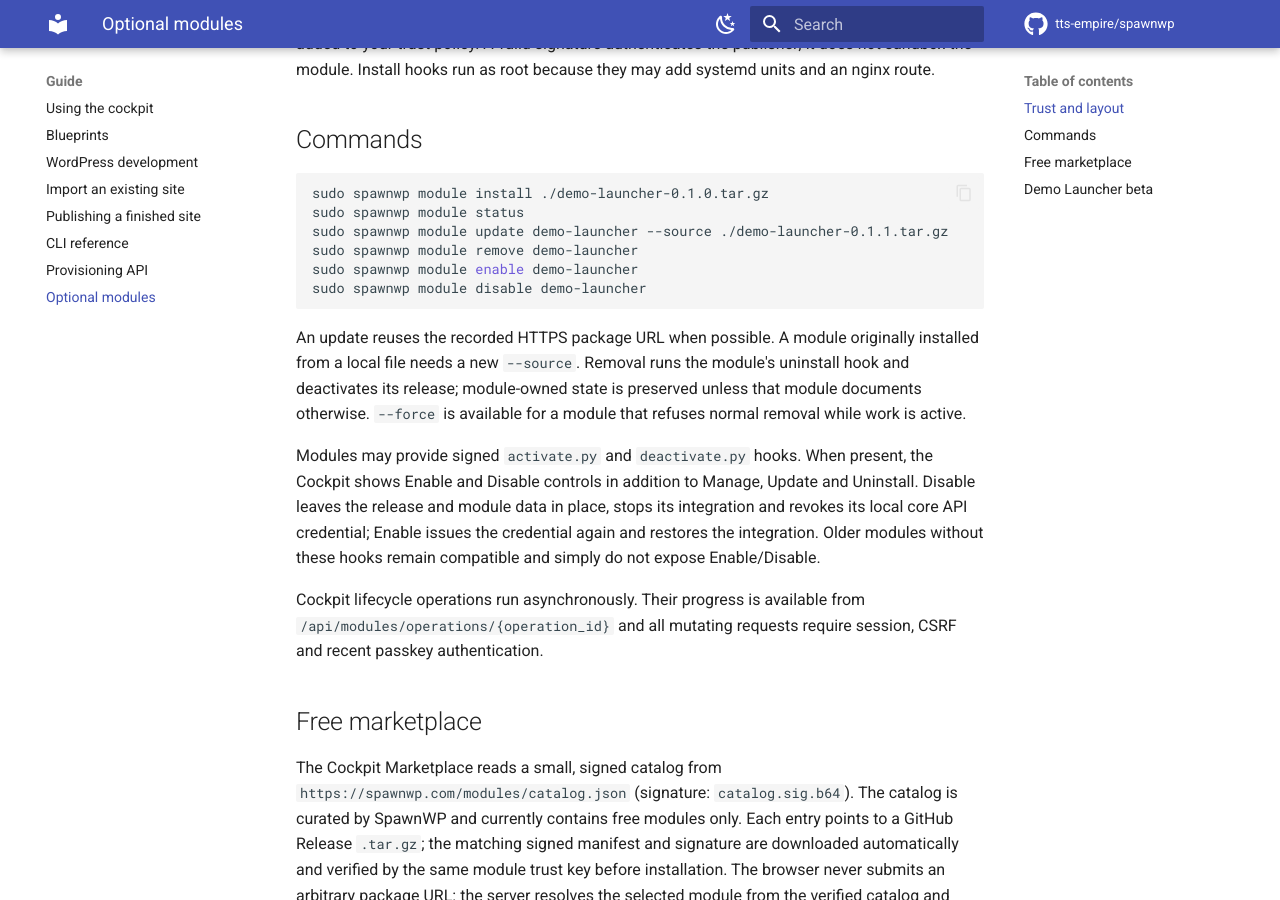
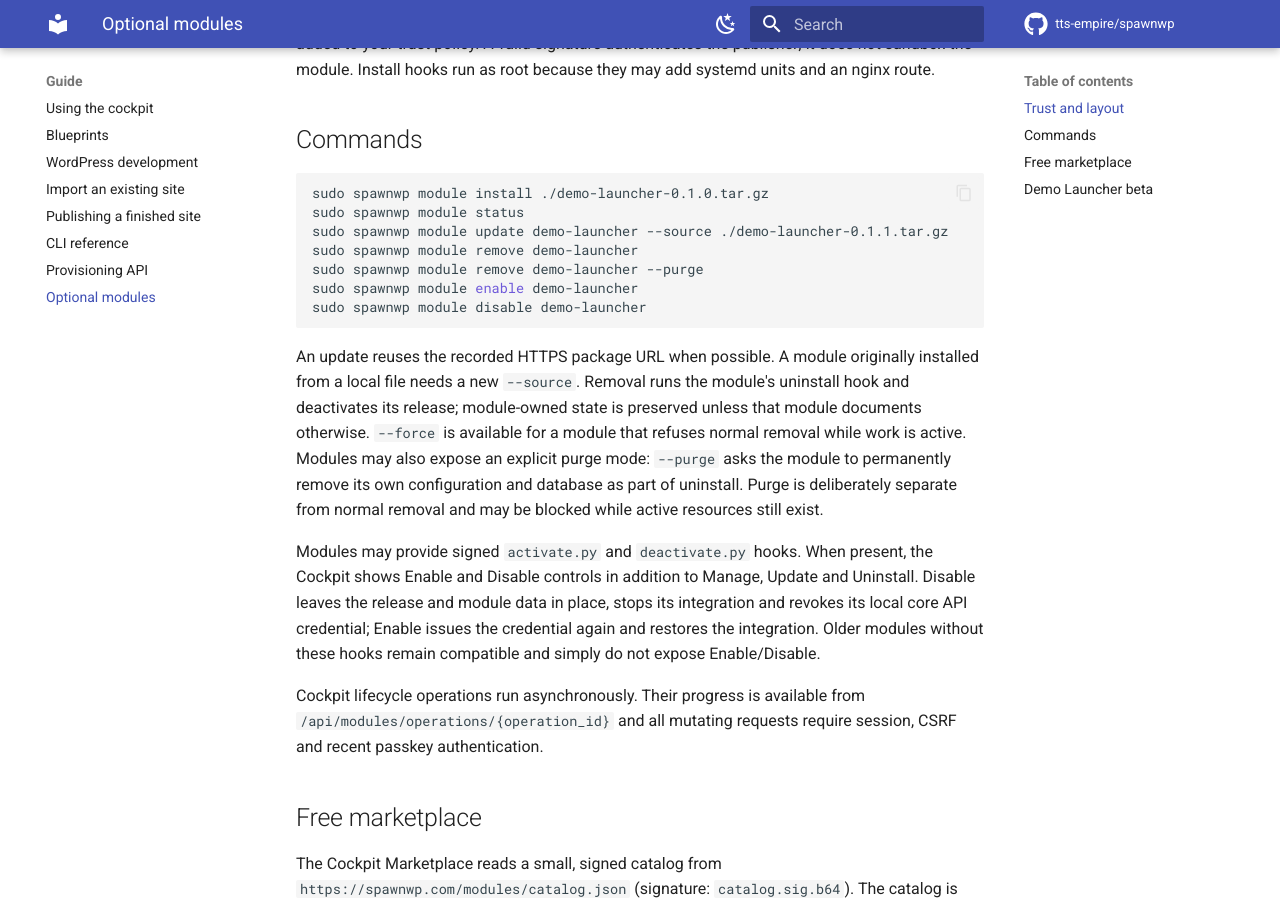
Before and after one commit to tts-empire/spawnwp, an MkDocs documentation site: the page built from docs/modules.md, in a window 1280 px wide and 900 px high, scrolled down 839 px. Built offline with MkDocs 1.6.1 and Material for MkDocs 9.7.7, drawn with Linux system fonts in a browser that asks for light colours; comment, search, counter and statistics services are not loaded.

Commit message:
Add explicit module data purge

````diff
--- a/docs/modules.md
+++ b/docs/modules.md
@@ -41,6 +41,7 @@
 sudo spawnwp module status
 sudo spawnwp module update demo-launcher --source ./demo-launcher-0.1.1.tar.gz
 sudo spawnwp module remove demo-launcher
+sudo spawnwp module remove demo-launcher --purge
 sudo spawnwp module enable demo-launcher
 sudo spawnwp module disable demo-launcher
 ```
@@ -48,7 +49,10 @@
 An update reuses the recorded HTTPS package URL when possible. A module originally installed from
 a local file needs a new `--source`. Removal runs the module's uninstall hook and deactivates its
 release; module-owned state is preserved unless that module documents otherwise. `--force` is
-available for a module that refuses normal removal while work is active.
+available for a module that refuses normal removal while work is active. Modules may also expose
+an explicit purge mode: `--purge` asks the module to permanently remove its own configuration and
+database as part of uninstall. Purge is deliberately separate from normal removal and may be
+blocked while active resources still exist.
 
 Modules may provide signed `activate.py` and `deactivate.py` hooks. When present, the Cockpit
 shows Enable and Disable controls in addition to Manage, Update and Uninstall. Disable leaves the
--- a/website/modules/catalog.json
+++ b/website/modules/catalog.json
@@ -1 +1 @@
-{"catalog_version":1,"modules":[{"archive_url":"https://github.com/tts-empire/spawnwp/releases/download/v0.5.33/demo-launcher-0.2.10.tar.gz","core_api_scope":"provision","description":"Turn a captured blueprint into a protected public demo URL.","docs_url":"https://spawnwp.com/docs/modules/","id":"demo-launcher","license":"free","max_core_version":"0.9.99","min_core_version":"0.5.33","name":"Demo Launcher","publisher":"SpawnWP","tags":["demo","testing","provisioning"],"version":"0.2.10"}],"publisher":"SpawnWP","schema":1}
+{"catalog_version":1,"modules":[{"archive_url":"https://github.com/tts-empire/spawnwp/releases/download/v0.5.39/demo-launcher-0.2.11.tar.gz","core_api_scope":"provision","description":"Turn a captured blueprint into a protected public demo URL.","docs_url":"https://spawnwp.com/docs/modules/","id":"demo-launcher","license":"free","max_core_version":"0.9.99","min_core_version":"0.5.33","name":"Demo Launcher","publisher":"SpawnWP","tags":["demo","testing","provisioning"],"version":"0.2.11"}],"publisher":"SpawnWP","schema":1}
````
Also changed, not shown: docs/changelog.md (+7 -0 lines), docs/release-notes/0.5.39.md (added, +10 -0 lines), 6 other files.
